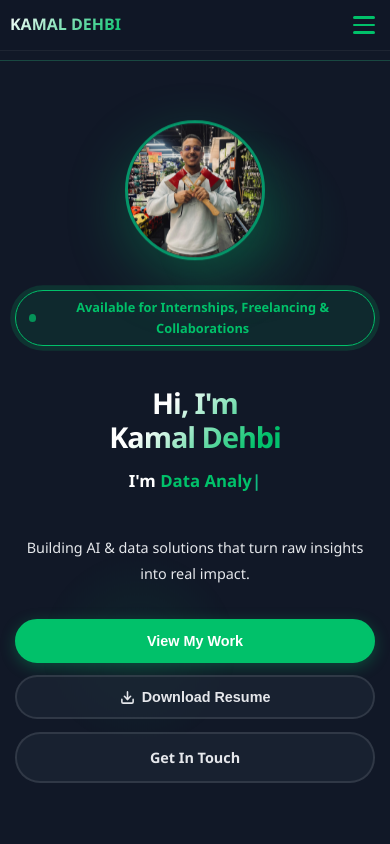
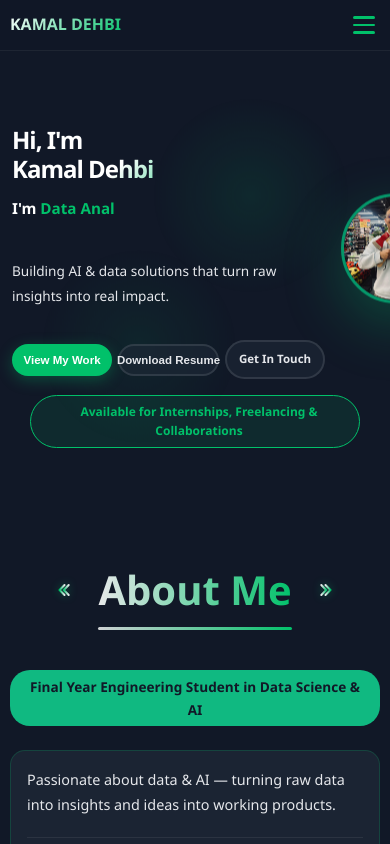
Before and after one commit to kamaLc73/Portfolio, a React (Vite) app: page / in a window 390 px wide. Shown: the top 844 px of the page. Built offline with nearby package versions, Linux system fonts and the light colour scheme.

Commit message:
v15 : mobile v4

```diff
--- a/src/components/jsx/Hero.jsx
+++ b/src/components/jsx/Hero.jsx
@@ -119,13 +119,20 @@ function Hero({ language, data, navigateToSubSection }) {
           <div className="avatar">
             <img src="/logos/kamal.jpg" alt="Kamal Dehbi" />
           </div>
-          <div className="availability-badge">
+          <div className="availability-badge availability-badge--desktop">
             <span className="status-dot"></span>
             {language === 'en'
               ? 'Available for Internships, Freelancing & Collaborations'
               : 'Disponible pour Stages, Freelance et Collaborations'}
           </div>
         </div>
+      </div>
+
+      <div className="availability-badge availability-badge--mobile">
+        <span className="status-dot"></span>
+        {language === 'en'
+          ? 'Available for Internships, Freelancing & Collaborations'
+          : 'Disponible pour Stages, Freelance et Collaborations'}
       </div>
 
       <div className="scroll-indicator">
--- a/src/components/jsx/Navbar.jsx
+++ b/src/components/jsx/Navbar.jsx
@@ -1,8 +1,15 @@
 import '../styles/Navbar.css'
-import { useState } from 'react'
+import { useState, useEffect } from 'react'
 
 function Navbar({ language, toggleLanguage, isDark, toggleTheme, data, navigateToSubSection }) {
   const [isMenuOpen, setIsMenuOpen] = useState(false)
+  const [isMobile, setIsMobile] = useState(typeof window !== 'undefined' && window.innerWidth <= 768)
+
+  useEffect(() => {
+    const handleResize = () => setIsMobile(window.innerWidth <= 768)
+    window.addEventListener('resize', handleResize)
+    return () => window.removeEventListener('resize', handleResize)
+  }, [])
 
   const content = {
     en: {
@@ -12,6 +19,7 @@ function Navbar({ language, toggleLanguage, isDark, toggleTheme, data, navigateT
       projects: 'Projects',
       techStack: 'Tech Stack',
       certifications: 'Certifications',
+      certificationsMobile: 'Certificats',
       contact: 'Contact'
     },
     fr: {
@@ -21,6 +29,7 @@ function Navbar({ language, toggleLanguage, isDark, toggleTheme, data, navigateT
       projects: 'Projets',
       techStack: 'Stack Technique',
       certifications: 'Certifications',
+      certificationsMobile: 'Certificats',
       contact: 'Contacte'
     }
   }
@@ -76,7 +85,7 @@ function Navbar({ language, toggleLanguage, isDark, toggleTheme, data, navigateT
             {content[language].techStack}
           </a>
           <a href="#certifications" className="nav-link" onClick={(e) => handleSubSectionClick(e, 'work', 2)}>
-            {content[language].certifications}
+            {isMobile ? content[language].certificationsMobile : content[language].certifications}
           </a>
           <a href="#contact" className="nav-link" onClick={handleNavClick}>
             {content[language].contact}
--- a/src/components/styles/Hero.css
+++ b/src/components/styles/Hero.css
@@ -63,7 +63,15 @@
   max-width: 100%;
 }
 
-.status-dot {
+/* Mobile badge: hidden on desktop, shown under subtitle on mobile */
+.availability-badge--mobile {
+  display: none;
+}
+
+/* Desktop badge: shown in hero-image column */
+.availability-badge--desktop {
+  display: inline-flex;
+}
   width: 8px;
   height: 8px;
   background: var(--accent-1);
@@ -340,121 +348,160 @@
 
 /* Small Tablet: 481px to 768px */
 @media (max-width: 968px) {
+  .hero {
+    flex-direction: column;
+    align-items: center;
+  }
+
   .hero-content {
-    grid-template-columns: 1fr;
-    gap: 2rem;
+    grid-template-columns: 1.1fr 0.9fr;
+    gap: 1.5rem;
+    align-items: center;
+    width: 100%;
   }
 
   .hero-text {
-    text-align: center;
+    text-align: left;
   }
 
-  .availability-badge {
+  .availability-badge--desktop {
     display: none;
   }
 
+  .availability-badge--mobile {
+    display: inline-flex;
+    margin: 1.2rem auto 0;
+    align-self: center;
+  }
+
   .hero h1 {
-    font-size: 2.5rem;
+    font-size: 2.2rem;
   }
 
   .hero-subtitle {
-    font-size: 1.3rem;
+    font-size: 1.2rem;
   }
 
   .hero-description {
     font-size: 1rem;
     max-width: 100%;
-    margin: 0 auto 2rem;
+    margin: 0 0 1.5rem;
   }
 
   .avatar {
-    width: 200px;
-    height: 200px;
+    width: 180px;
+    height: 180px;
   }
 
   .hero-image {
-    order: -1;
+    order: 0;
+    display: flex;
+    justify-content: center;
+    align-items: center;
   }
 
   .hero-ctas {
     flex-direction: row;
-    justify-content: center;
+    justify-content: flex-start;
     flex-wrap: wrap;
   }
 
   .cta-button {
     flex: 1;
-    min-width: 130px;
+    min-width: 120px;
     max-width: 200px;
-    padding: 10px 16px;
-    font-size: 0.9rem;
+    padding: 10px 14px;
+    font-size: 0.85rem;
+  }
+
+  .cta-button.resume svg {
+    display: none;
+  }
+
+  .cta-button.resume svg {
+    display: none;
   }
 
   .scroll-indicator {
     display: none;
   }
 }
-
 /* Mobile: 320px to 480px */
 @media (max-width: 480px) {
   .hero {
-    padding: 75px 15px 50px;
+    padding: 75px 12px 50px;
     min-height: auto;
+    flex-direction: column;
+    align-items: center;
   }
 
   .hero-content {
-    grid-template-columns: 1fr;
-    gap: 1.5rem;
+    grid-template-columns: 1.2fr 0.8fr;
+    gap: 1rem;
+    align-items: center;
+    width: 100%;
   }
 
   .hero-text {
-    text-align: center;
+    text-align: left;
   }
 
-  .availability-badge {
-    font-size: 0.8rem;
+  .availability-badge--mobile {
+    font-size: 0.75rem;
     padding: 0.4rem 0.8rem;
-    margin: 0 auto 1rem;
+    margin: 1rem auto 0;
     display: inline-flex;
+    text-align: center;
+    max-width: 90%;
   }
 
   .hero h1 {
-    font-size: 1.8rem;
+    font-size: 1.5rem;
     line-height: 1.2;
   }
 
   .hero-subtitle {
-    font-size: 1.05rem;
-    min-height: 40px;
+    font-size: 0.95rem;
+    min-height: 36px;
   }
 
   .hero-description {
-    font-size: 0.9rem;
+    font-size: 0.85rem;
     max-width: 100%;
-    margin: 0 auto 1.5rem;
+    margin: 0 0 1.2rem;
   }
 
   .avatar {
-    width: 140px;
-    height: 140px;
+    width: 110px;
+    height: 110px;
   }
 
   .hero-image {
-    order: -1;
+    order: 0;
+    display: flex;
+    justify-content: center;
+    align-items: center;
   }
 
   .hero-ctas {
-    flex-direction: column;
-    gap: 0.8rem;
-    align-items: stretch;
+    flex-direction: row;
+    flex-wrap: nowrap;
+    gap: 0.4rem;
+    align-items: center;
+    justify-content: flex-start;
   }
 
   .cta-button {
-    width: 100%;
-    max-width: 100%;
-    padding: 12px 20px;
-    font-size: 0.9rem;
+    flex: 1;
+    min-width: 0;
+    padding: 8px 6px;
+    font-size: 0.72rem;
     justify-content: center;
+    white-space: nowrap;
+  }
+
+  .cta-button.resume svg {
+    display: none;
   }
 
   .scroll-indicator {
--- a/src/components/styles/Navbar.css
+++ b/src/components/styles/Navbar.css
@@ -190,44 +190,61 @@
   .nav-menu {
     position: fixed;
     left: 0;
-    top: 60px;
+    top: 0;
+    padding-top: 70px;
     width: 100%;
-    background: var(--bg-secondary);
-    border-bottom: 1px solid var(--border-color);
+    background: rgba(17, 24, 39, 0.98);
+    backdrop-filter: blur(16px);
+    -webkit-backdrop-filter: blur(16px);
+    border-bottom: none;
     max-height: 0;
     overflow: hidden;
     flex-direction: column;
     gap: 0;
-    padding: 0 20px;
-    transition: max-height 0.3s ease;
+    padding: 0 24px;
+    transition: max-height 0.35s ease, padding 0.35s ease;
+    box-shadow: 0 8px 32px rgba(0, 0, 0, 0.4);
   }
 
   .nav-menu.active {
-    max-height: 400px;
-    padding: 20px;
-    gap: 1rem;
+    max-height: 500px;
+    padding: 72px 24px 24px;
+    gap: 0;
   }
 
   .nav-link {
-    font-size: 0.9rem;
-    padding: 10px 0;
-    border-bottom: 1px solid rgba(1, 193, 106, 0.1);
+    font-size: 0.95rem;
+    font-weight: 500;
+    padding: 12px 0;
+    border-bottom: 1px solid rgba(255, 255, 255, 0.06);
+    color: var(--text-secondary);
+    width: 100%;
   }
 
   .nav-link:last-of-type {
     border-bottom: none;
   }
 
+  .nav-link::after {
+    display: none;
+  }
+
+  .nav-link:hover {
+    color: var(--accent-1);
+    padding-left: 6px;
+  }
+
   .nav-separator {
     width: 100%;
     height: 1px;
-    background: rgba(255, 255, 255, 0.1);
-    margin: 0.2rem 0;
+    background: rgba(255, 255, 255, 0.06);
+    margin: 4px 0;
   }
 
   .lang-toggle {
     align-self: flex-start;
     margin-left: 0;
+    margin-top: 4px;
   }
 
   .navbar {
@@ -240,7 +257,7 @@
 
   .theme-toggle,
   .lang-toggle {
-    padding: 5px 12px;
+    padding: 6px 16px;
     font-size: 0.85rem;
   }
 
```
